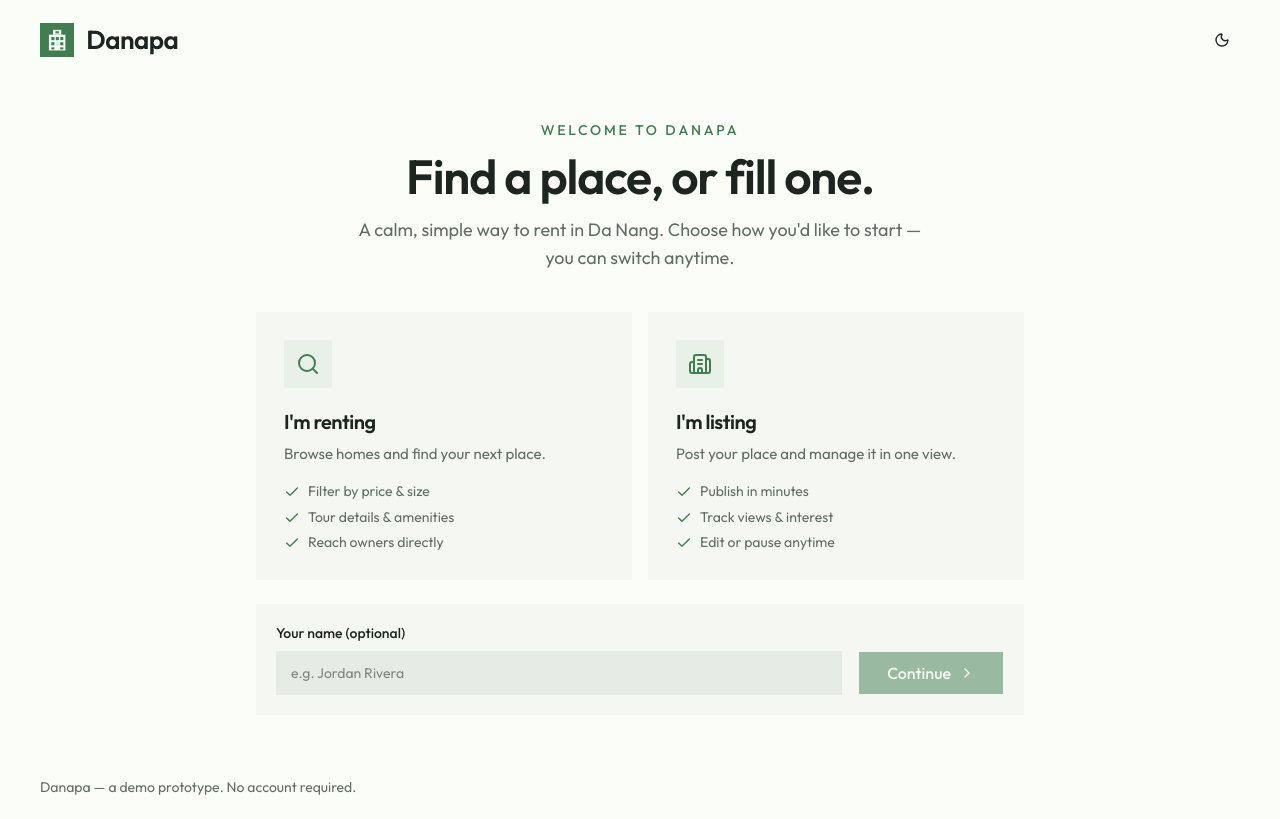
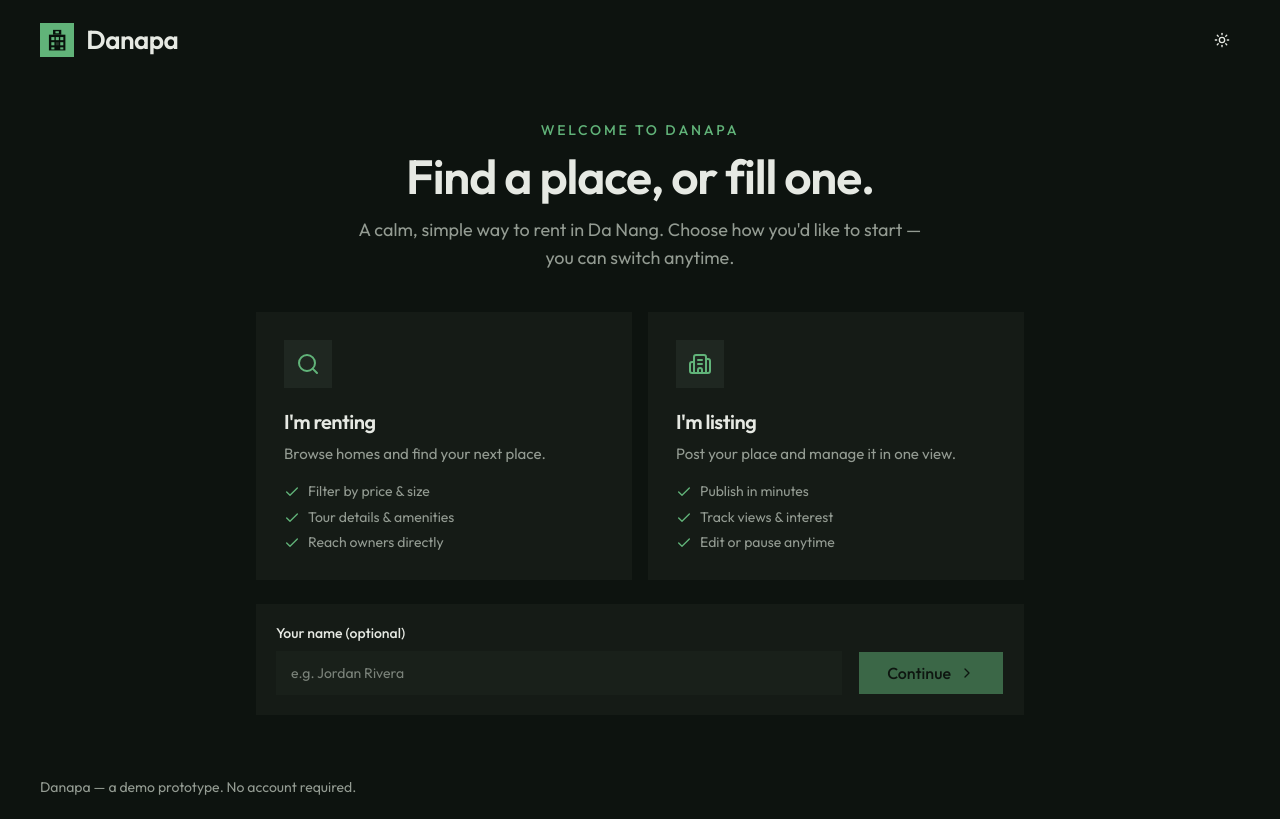
Before and after one commit to dat31/apartments, a Next.js app: page / in a window 1280 px wide. Built offline with nearby package versions, Linux system fonts and the light colour scheme.

Commit message:
feat: integrate next-themes

```diff
--- a/app/(auth)/components/auth-shell.tsx
+++ b/app/(auth)/components/auth-shell.tsx
@@ -3,13 +3,14 @@
 import * as React from "react";
 import { Button } from "@/components/ui/button";
 import { Logo } from "@/components/logo";
-import { useTheme } from "@/hooks/use-theme";
+import { useTheme } from "next-themes";
 import { Moon, Sun } from "lucide-react";
 import { BrandPanel } from "./brand-panel";
 
 /* Brand panel + centered form column. */
 export function AuthShell({ children }: { children: React.ReactNode }) {
-  const { theme, toggleTheme } = useTheme();
+  const { resolvedTheme, setTheme } = useTheme();
+  const isDark = resolvedTheme === "dark";
   return (
     <div className="min-h-screen w-full lg:grid lg:grid-cols-2">
       <BrandPanel />
@@ -22,10 +23,10 @@ export function AuthShell({ children }: { children: React.ReactNode }) {
             variant="ghost"
             size="icon"
             className="size-9 ml-auto"
-            onClick={toggleTheme}
+            onClick={() => setTheme(isDark ? "light" : "dark")}
             aria-label="Toggle theme"
           >
-            {theme === "dark" ? <Sun size={20} /> : <Moon size={20} />}
+            {isDark ? <Sun size={20} /> : <Moon size={20} />}
           </Button>
         </div>
         <div className="flex-1 flex items-center justify-center px-6 sm:px-10 pb-14">
--- a/app/layout.tsx
+++ b/app/layout.tsx
@@ -2,6 +2,7 @@ import type { Metadata } from "next";
 import { Outfit } from "next/font/google";
 import "./globals.css";
 import { TooltipProvider } from "@/components/ui/tooltip";
+import { ThemeProvider } from "@/components/theme-provider";
 
 const outfit = Outfit({
   variable: "--font-outfit",
@@ -21,11 +22,20 @@ export default function RootLayout({
   children: React.ReactNode;
 }>) {
   return (
-    <html lang="en" className={`${outfit.variable} h-full antialiased`}>
-      <head>
-      </head>
+    <html
+      lang="en"
+      className={`${outfit.variable} h-full antialiased`}
+      suppressHydrationWarning
+    >
       <body className="min-h-full flex flex-col">
-        <TooltipProvider>{children}</TooltipProvider>
+        <ThemeProvider
+          attribute="class"
+          defaultTheme="light"
+          enableSystem={false}
+          disableTransitionOnChange
+        >
+          <TooltipProvider>{children}</TooltipProvider>
+        </ThemeProvider>
       </body>
     </html>
   );
--- a/app/page.tsx
+++ b/app/page.tsx
@@ -7,7 +7,7 @@ import { Input } from "@/components/ui/input";
 import { Field, FieldLabel } from "@/components/ui/field";
 import { Logo } from "@/components/logo";
 import { RoleCard } from "./components/role-card";
-import { useTheme } from "@/hooks/use-theme";
+import { useTheme } from "next-themes";
 import { useProfile } from "@/hooks/use-profile";
 import { FILLED_INPUT } from "@/app/(auth)/components/password-field";
 import { Building2, ChevronRight, Moon, Search, Sun } from "lucide-react";
@@ -15,7 +15,8 @@ import { type Role } from "@/lib/data/profile";
 
 export default function RoleSelectPage() {
   const router = useRouter();
-  const { theme, toggleTheme } = useTheme();
+  const { resolvedTheme, setTheme } = useTheme();
+  const isDark = resolvedTheme === "dark";
   const { updateProfile } = useProfile();
   const [role, setRole] = React.useState<Role | null>(null);
   const [name, setName] = React.useState("");
@@ -37,10 +38,10 @@ export default function RoleSelectPage() {
           variant="ghost"
           size="icon"
           className="size-9"
-          onClick={toggleTheme}
+          onClick={() => setTheme(isDark ? "light" : "dark")}
           aria-label="Toggle theme"
         >
-          {theme === "dark" ? <Sun size={20} /> : <Moon size={20} />}
+          {isDark ? <Sun size={20} /> : <Moon size={20} />}
         </Button>
       </header>
 
--- a/components/account-menu.tsx
+++ b/components/account-menu.tsx
@@ -11,7 +11,7 @@ import {
   DropdownMenuSeparator,
 } from "@/components/ui/dropdown-menu";
 import { ProfileAvatar } from "@/components/profile-avatar";
-import { useTheme } from "@/hooks/use-theme";
+import { useTheme } from "next-themes";
 import { type Profile, type Role } from "@/lib/data/profile";
 import { ArrowLeftRight, Building2, ChevronDown, Eye, LogOut, MapPin, Moon, Search, Settings, Sun } from "lucide-react";
 
@@ -25,7 +25,8 @@ export function AccountMenu({
   onSwitchRole: (role: Role) => void;
 }) {
   const router = useRouter();
-  const { theme, toggleTheme } = useTheme();
+  const { resolvedTheme, setTheme } = useTheme();
+  const isDark = resolvedTheme === "dark";
   const [open, setOpen] = React.useState(false);
 
   const role = profile.role;
@@ -115,11 +116,11 @@ export function AccountMenu({
             className="px-4 h-11 text-[15px] rounded-none"
             onSelect={(e) => {
               e.preventDefault();
-              toggleTheme();
+              setTheme(isDark ? "light" : "dark");
             }}
           >
-            {theme === "dark" ? <Sun size={18} /> : <Moon size={18} />}
-            {theme === "dark" ? "Light mode" : "Dark mode"}
+            {isDark ? <Sun size={18} /> : <Moon size={18} />}
+            {isDark ? "Light mode" : "Dark mode"}
           </DropdownMenuItem>
         </div>
 
--- /dev/null
+++ b/components/theme-provider.tsx
@@ -0,0 +1,11 @@
+"use client";
+
+import { ThemeProvider as NextThemesProvider } from "next-themes";
+import type { ComponentProps } from "react";
+
+export function ThemeProvider({
+  children,
+  ...props
+}: ComponentProps<typeof NextThemesProvider>) {
+  return <NextThemesProvider {...props} defaultTheme="dark">{children}</NextThemesProvider>;
+}
--- a/hooks/use-theme.ts
+++ /dev/null
@@ -1,34 +0,0 @@
-"use client";
-
-import { useCallback, useEffect, useState } from "react";
-
-const KEY = "danapa-theme";
-
-/* Reads / toggles the `.dark` class on <html>, persisted to localStorage.
-   A blocking script in app/layout.tsx applies the stored theme before paint. */
-export function useTheme() {
-  const [theme, setTheme] = useState<"light" | "dark">("light");
-
-  useEffect(() => {
-    // Sync from the DOM class applied by the blocking script in layout.tsx.
-    // eslint-disable-next-line react-hooks/set-state-in-effect
-    setTheme(
-      document.documentElement.classList.contains("dark") ? "dark" : "light"
-    );
-  }, []);
-
-  const apply = useCallback((next: "light" | "dark") => {
-    setTheme(next);
-    document.documentElement.classList.toggle("dark", next === "dark");
-    try {
-      localStorage.setItem(KEY, next);
-    } catch {}
-  }, []);
-
-  const toggleTheme = useCallback(
-    () => apply(theme === "dark" ? "light" : "dark"),
-    [theme, apply]
-  );
-
-  return { theme, toggleTheme };
-}
--- a/package.json
+++ b/package.json
@@ -16,6 +16,7 @@
     "embla-carousel-react": "^8.6.0",
     "lucide-react": "^1.17.0",
     "next": "16.2.7",
+    "next-themes": "^0.4.6",
     "radix-ui": "^1.5.0",
     "react": "19.2.4",
     "react-day-picker": "^10.0.1",
```
Also changed, not shown: 1 other file (tests, documents, lock files or other folders).
